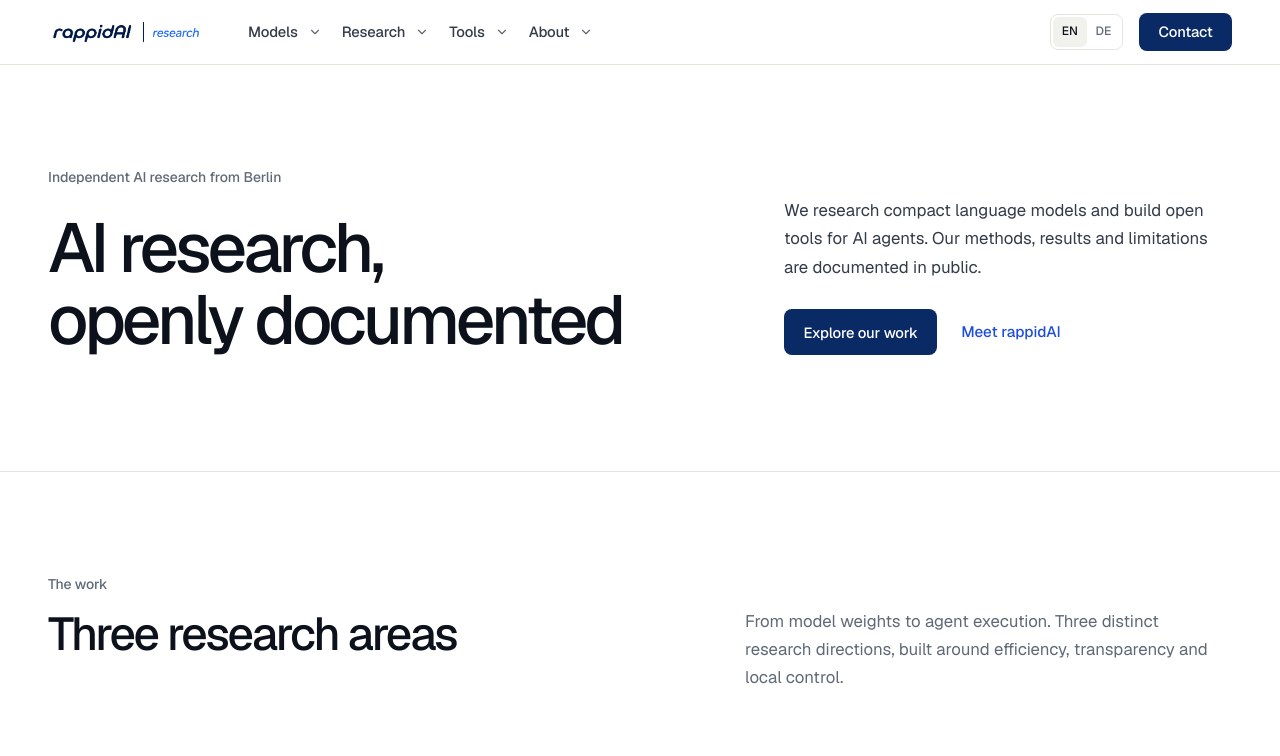
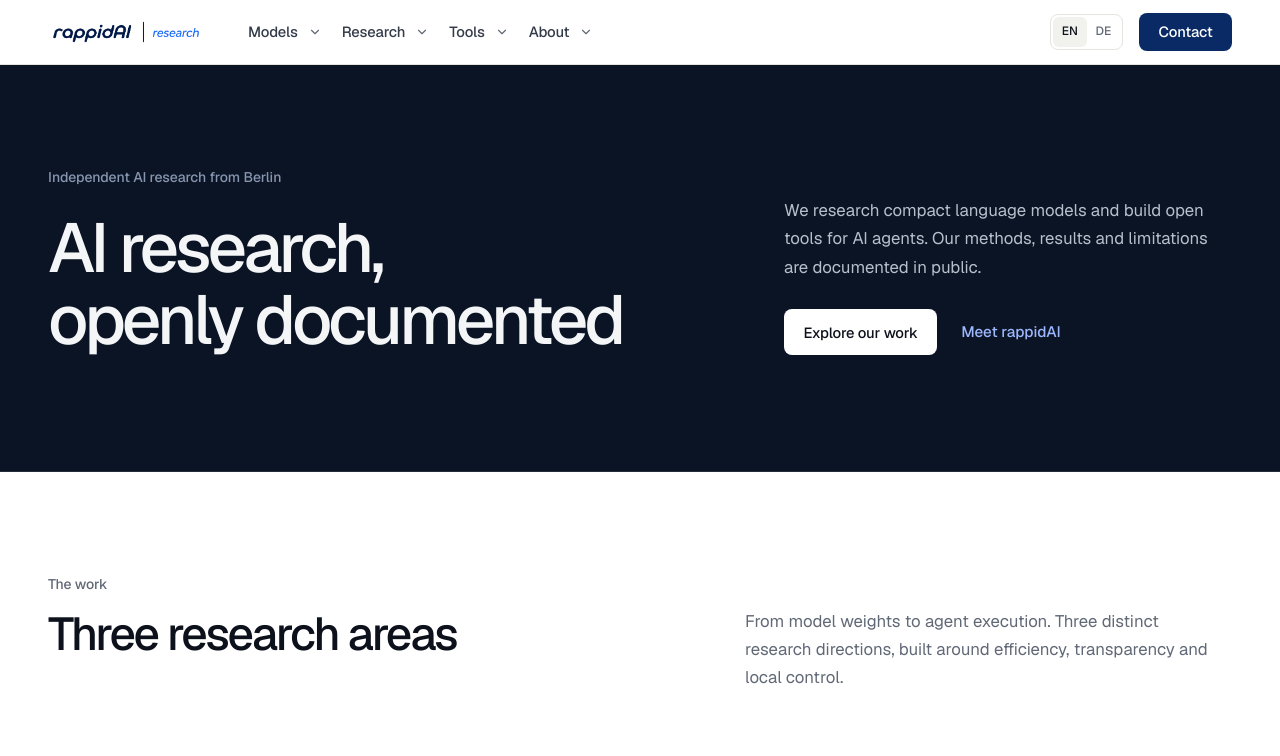
Before and after one commit to desirecikemgil/rappidai-research.com, a Next.js app: page / in a window 1280 px wide. Shown: the top 756 px of the page. Built offline with nearby package versions, Linux system fonts and the light colour scheme.

Commit message:
Use the shared dark palette for the homepage introduction

```diff
--- a/app/home.module.css
+++ b/app/home.module.css
@@ -1,8 +1,8 @@
 /* ---------------- Introduction ---------------- */
 
 .hero {
-  border-bottom: 1px solid var(--line);
-  background: var(--white);
+  border-bottom: 1px solid var(--night-line);
+  background: var(--night);
   text-align: left;
 }
 
@@ -21,7 +21,7 @@
 
 .heroTitle {
   margin: 1.5rem 0 0;
-  color: var(--ink);
+  color: var(--night-title);
   font-size: clamp(2.6rem, 5.4vw, 4.6rem);
   font-weight: 500;
   line-height: 1.04;
@@ -47,7 +47,7 @@
 
 .heroBody p {
   margin: 0;
-  color: var(--ink-2);
+  color: var(--night-body);
   font-size: clamp(1.05rem, 1.3vw, 1.15rem);
   line-height: 1.7;
 }
@@ -57,6 +57,14 @@
   flex-wrap: wrap;
   align-items: center;
   gap: 1.25rem 1.5rem;
+}
+
+.heroActions :global(.text-link) {
+  color: var(--night-accent);
+}
+
+.heroActions :global(.text-link):hover {
+  color: var(--night-title);
 }
 
 /* ---------------- Portfolio ---------------- */
--- a/app/view.tsx
+++ b/app/view.tsx
@@ -155,7 +155,7 @@ export function LocalizedHomePage({ locale }: { locale: Locale }) {
     <>
       <section
         id="introduction"
-        className={styles.hero}
+        className={`dark-band ${styles.hero}`}
         aria-labelledby="introduction-title"
       >
         <div className={`page-shell ${styles.heroInner}`} data-introduction>
```
Also changed, not shown: 1 other file (tests, documents, lock files or other folders).
